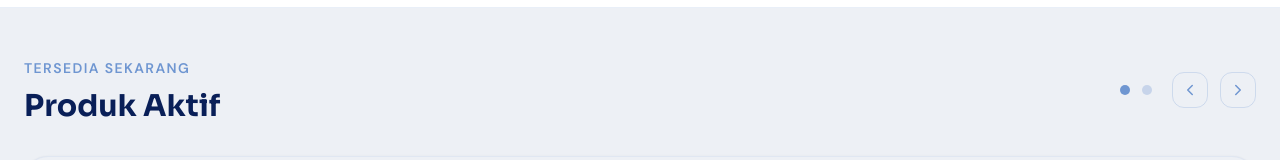
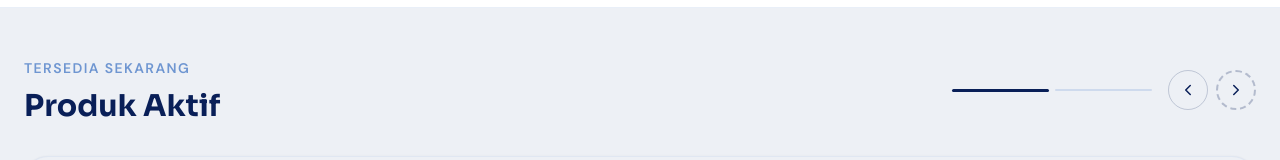
Before and after one commit to ripkie/unovaWebsite, a Next.js app: page /products in a window 1280 px wide. Shown: the part 478-638 px from the top of the page. Built offline with nearby package versions, Linux system fonts and the light colour scheme.

Commit message:
update product

```diff
--- a/src/app/products/page.tsx
+++ b/src/app/products/page.tsx
@@ -112,22 +112,36 @@ export default function ProductsPage() {
               <span className="text-brand-blue text-sm font-semibold tracking-widest uppercase">Tersedia Sekarang</span>
               <h2 className="mt-2 text-3xl font-display font-bold text-brand-navy">Produk Aktif</h2>
             </div>
-            {/* Nav arrows */}
-            <div className="flex items-center gap-3">
+            {/* Progress bar + arrows */}
+            <div className="flex items-center gap-4">
+              <div className="flex gap-1.5 items-center" style={{ width: 200 }}>
                 {products.map((_, i) => (
                   <button
                     key={i}
                     onClick={() => setCurrent(i)}
-                  className="w-2.5 h-2.5 rounded-full transition-all"
-                  style={{ background: i === current ? "#6F96D1" : "rgba(111,150,209,0.3)" }}
+                    className="h-1 rounded-full transition-all duration-300 flex-1"
+                    style={{
+                      background: i === current ? "#091F58" : "rgba(111,150,209,0.25)",
+                      height: i === current ? 3 : 2,
+                    }}
                   />
                 ))}
-              <button onClick={prev} className="w-9 h-9 rounded-xl border border-[#6F96D1]/25 flex items-center justify-center hover:bg-white transition-colors ml-2">
-                <ChevronLeft size={18} style={{ color: "#6F96D1" }} />
+              </div>
+              <div className="flex gap-2">
+                <button
+                  onClick={prev}
+                  className="w-10 h-10 rounded-full border border-brand-navy/20 flex items-center justify-center hover:border-brand-navy/50 transition-colors"
+                >
+                  <ChevronLeft size={18} style={{ color: "#091F58" }} />
                 </button>
-              <button onClick={next} className="w-9 h-9 rounded-xl border border-[#6F96D1]/25 flex items-center justify-center hover:bg-white transition-colors">
-                <ChevronRight size={18} style={{ color: "#6F96D1" }} />
+                <button
+                  onClick={next}
+                  className="w-10 h-10 rounded-full flex items-center justify-center transition-colors"
+                  style={{ border: "2px dashed rgba(9,31,88,0.25)" }}
+                >
+                  <ChevronRight size={18} style={{ color: "#091F58" }} />
                 </button>
+              </div>
             </div>
           </div>
 
```
Lines whose indentation alone changed are shown as unchanged.
